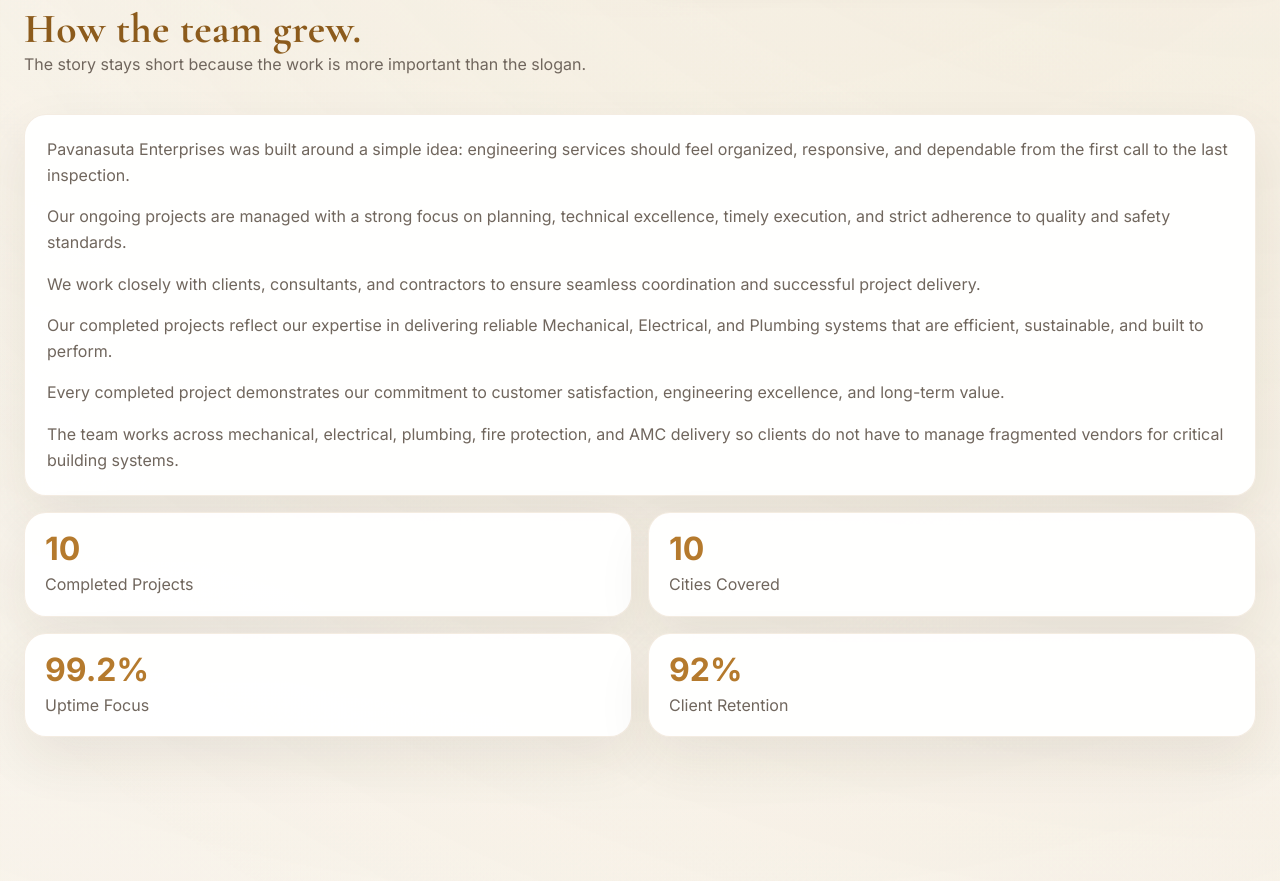
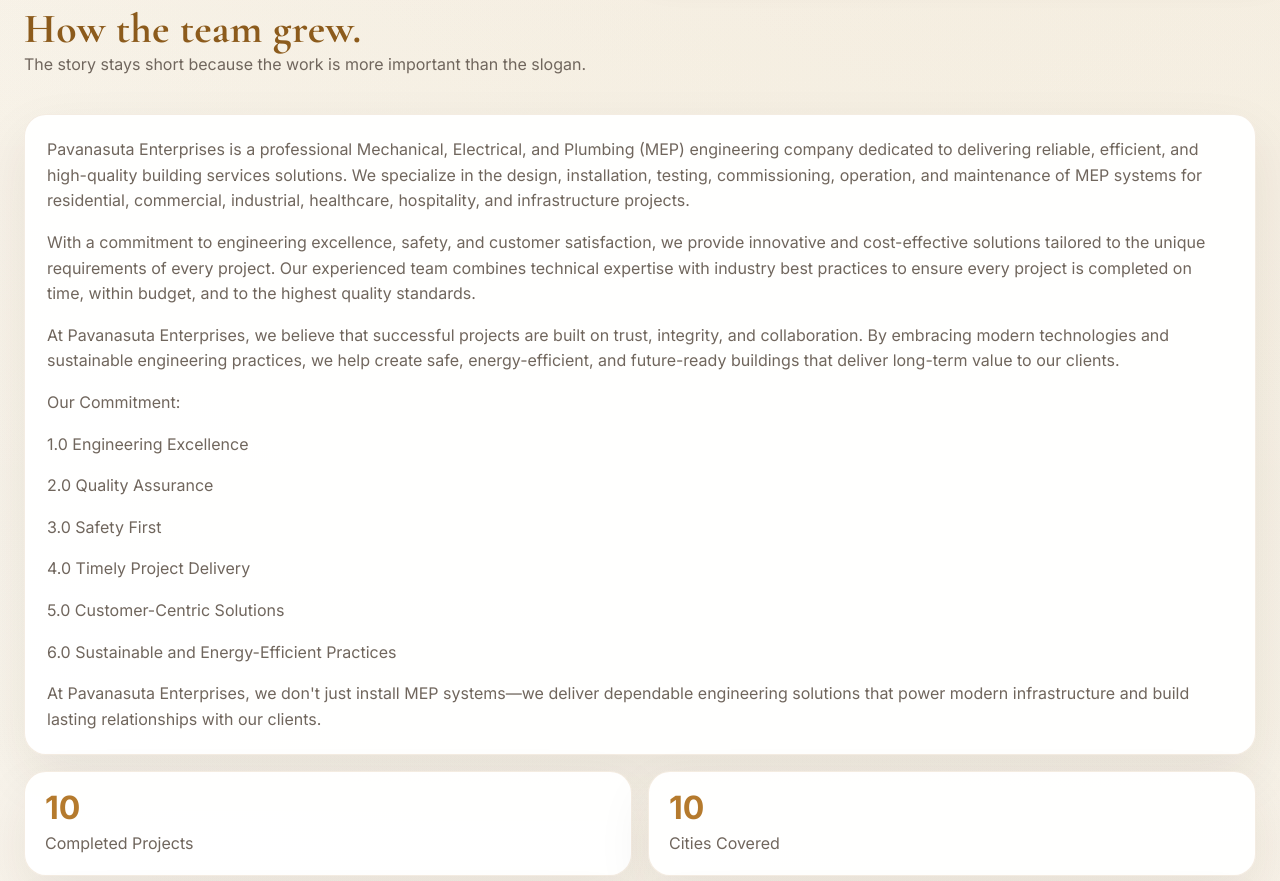
Before and after one commit to chandrshekharbadiger/pavanasutaenterprises.in, a React (Vite) app: page /about-us in a window 1280 px wide. Shown: the part 820-1701 px from the top of the page. Built offline with nearby package versions, Linux system fonts and the light colour scheme.

Commit message:
added new cganges

```diff
--- a/src/layouts/SiteLayout.jsx
+++ b/src/layouts/SiteLayout.jsx
@@ -55,8 +55,7 @@
           <p className="eyebrow">Services</p>
           <h3>Complete MEP engineering solutions</h3>
           <p>
-            Explore the full mechanical, electrical, plumbing, and fire-protection
-            scope, grouped so teams can move from browsing to quoting quickly.
+            <b>Pavanasuta Enterprises</b> provides comprehensive Mechanical, Electrical, and Plumbing (MEP) engineering solutions for residential, commercial, industrial, healthcare, hospitality, and infrastructure projects. Our services are designed to deliver reliable, efficient, and sustainable building systems that meet the highest standards of quality and safety.
           </p>
           <ButtonLink to="/services" variant="secondary" onClick={onClose}>
             View all services
--- a/src/pages/CareersPage.jsx
+++ b/src/pages/CareersPage.jsx
@@ -60,7 +60,7 @@
       )}
       <Seo
         title="Careers"
-        description="Explore current openings, company culture, hiring process, and apply online with resume upload."
+        description="Explore current openings, company culture, hiring process, and apply online with resume upload at Pavanasuta Enterprises."
         path="/careers"
         schema={[
           {
@@ -76,11 +76,10 @@
 
       <section className="page-hero">
         <Breadcrumbs items={[{ label: 'Home', path: '/' }, { label: 'Careers' }]} />
-        <p className="eyebrow">Careers</p>
-        <h1>Join a team that likes organized work and real outcomes.</h1>
+        <p className="eyebrow">Careers at Pavanasuta Enterprises</p>
+        <h1>Help build the future through engineering excellence.</h1>
         <p>
-          The careers page highlights current openings, the way the team works, and a
-          straightforward application flow with resume upload and validation.
+          At Pavanasuta Enterprises, we believe our people are the foundation of our success. We welcome passionate, skilled, and motivated individuals who are eager to build a rewarding career in the MEP industry.
         </p>
         <div className="hero-actions">
           <ButtonLink href="#apply" variant="primary">
@@ -96,7 +95,7 @@
         <SectionHeading
           eyebrow="Current Openings"
           title="Open roles across delivery and service."
-          summary="The openings reflect the team’s core disciplines and how the business operates in the field."
+          summary="Whether you are an experienced professional or a recent graduate, we offer opportunities to develop your technical expertise and take on challenging projects."
         />
         <div className="opening-grid">
           {careerOpenings.map((item) => (
@@ -131,8 +130,8 @@
       <section className="section-block">
         <SectionHeading
           eyebrow="Benefits"
-          title="Why people stay."
-          summary="The focus is on meaningful field exposure, support, and the opportunity to grow in a real engineering environment."
+          title="Why join us?"
+          summary="We are committed to creating a workplace that encourages learning, innovation, teamwork, and professional growth."
         />
         <div className="feature-grid">
           {careerBenefits.map((item) => (
@@ -154,8 +153,8 @@
       <section className="section-block">
         <SectionHeading
           eyebrow="Company Culture"
-          title="Calm, practical, and accountable."
-          summary="Culture here is less about slogans and more about how the work gets done."
+          title="Safe, inclusive, and collaborative."
+          summary="Culture here is rooted in continuous learning, technical training, and a performance-driven environment with clear opportunities for advancement."
         />
         <div className="culture-grid">
           {cultureNotes.map((item) => (
@@ -187,7 +186,7 @@
         <SectionHeading
           eyebrow="Apply Online"
           title="Send your details and resume."
-          summary="The form includes validation and a dedicated thank-you route after submission."
+          summary="If you are committed to excellence and ready to contribute to high-quality engineering solutions, we invite you to become part of the Pavanasuta Enterprises team."
         />
         <div className="quote-band quote-band-inline">
           <form className="quote-form" onSubmit={handleSubmit(onSubmit)}>
--- a/src/pages/ContactPage.jsx
+++ b/src/pages/ContactPage.jsx
@@ -7,7 +7,7 @@
   FiPhoneCall,
   FiShield,
 } from 'react-icons/fi'
-import { Breadcrumbs, ButtonLink, FaqAccordion, Seo, SectionHeading } from '../components'
+import { Breadcrumbs, ButtonLink, FaqAccordion, SectionHeading, Seo } from '../components'
 import { ContactInquiryForm } from '../inquiryComponents'
 import { buildUrl, contactMethods, site } from '../siteContent'
 
@@ -50,9 +50,7 @@
         <p className="eyebrow">Contact</p>
         <h1>Start the conversation with the engineering team.</h1>
         <p>
-          Use the modern enquiry flow below for project quotes, site visits, AMC discussions,
-          or a quick technical call. The layout stays simple, but the routing is built for
-          enterprise-grade follow-up.
+          We'd be pleased to discuss your MEP requirements and provide reliable engineering solutions for your projects. Whether you have an inquiry, need technical support, or would like to request a quotation, our team is here to assist you.
         </p>
         <div className="hero-actions">
           <ButtonLink href={`tel:${site.phoneDigits}`} icon={FiPhoneCall}>
--- a/src/pages/ProjectsPage.jsx
+++ b/src/pages/ProjectsPage.jsx
@@ -1,5 +1,5 @@
+import { motion } from 'framer-motion'
 import { useMemo, useState } from 'react'
-import { motion } from 'framer-motion'
 import { FiFilter, FiImage } from 'react-icons/fi'
 import {
   Breadcrumbs,
@@ -7,8 +7,8 @@
   MiniGallery,
   ProjectCard,
   ProjectCarousel,
+  SectionHeading,
   Seo,
-  SectionHeading,
 } from '../components'
 import { buildUrl, projectFilters, projects, site } from '../siteContent'
 
@@ -102,7 +102,7 @@
         <SectionHeading
           eyebrow="Completed Projects"
           title={`${completed.length} delivered projects in the current filter`}
-          summary="Completed work shows the range of building types and handover quality."
+          summary="Our completed projects reflect our expertise in delivering reliable Mechanical, Electrical, and Plumbing systems that are efficient, sustainable, and built to perform. Every completed project demonstrates our commitment to customer satisfaction, engineering excellence, and long-term value."
         />
         <div className="project-grid">
           {completed.map((project) => (
@@ -115,7 +115,7 @@
         <SectionHeading
           eyebrow="Ongoing Projects"
           title={`${ongoing.length} active projects under delivery`}
-          summary="Ongoing work highlights live coordination, staged execution, and active support."
+          summary="Our ongoing projects are managed with a strong focus on planning, technical excellence, timely execution, and strict adherence to quality and safety standards. We work closely with clients, consultants, and contractors to ensure seamless coordination and successful project delivery."
         />
         <div className="project-grid">
           {ongoing.map((project) => (
--- a/src/siteContent.js
+++ b/src/siteContent.js
@@ -1223,12 +1223,17 @@
 ]
 
 export const companyStory = [
-  'Pavanasuta Enterprises was built around a simple idea: engineering services should feel organized, responsive, and dependable from the first call to the last inspection.',
-  'Our ongoing projects are managed with a strong focus on planning, technical excellence, timely execution, and strict adherence to quality and safety standards.',
-  'We work closely with clients, consultants, and contractors to ensure seamless coordination and successful project delivery.',
-  'Our completed projects reflect our expertise in delivering reliable Mechanical, Electrical, and Plumbing systems that are efficient, sustainable, and built to perform.',
-  'Every completed project demonstrates our commitment to customer satisfaction, engineering excellence, and long-term value.',
-  'The team works across mechanical, electrical, plumbing, fire protection, and AMC delivery so clients do not have to manage fragmented vendors for critical building systems.',
+  'Pavanasuta Enterprises is a professional Mechanical, Electrical, and Plumbing (MEP) engineering company dedicated to delivering reliable, efficient, and high-quality building services solutions. We specialize in the design, installation, testing, commissioning, operation, and maintenance of MEP systems for residential, commercial, industrial, healthcare, hospitality, and infrastructure projects.',
+  'With a commitment to engineering excellence, safety, and customer satisfaction, we provide innovative and cost-effective solutions tailored to the unique requirements of every project. Our experienced team combines technical expertise with industry best practices to ensure every project is completed on time, within budget, and to the highest quality standards.',
+  'At Pavanasuta Enterprises, we believe that successful projects are built on trust, integrity, and collaboration. By embracing modern technologies and sustainable engineering practices, we help create safe, energy-efficient, and future-ready buildings that deliver long-term value to our clients.',
+  'Our Commitment:',
+  '1.0 Engineering Excellence',
+  '2.0 Quality Assurance',
+  '3.0 Safety First',
+  '4.0 Timely Project Delivery',
+  '5.0 Customer-Centric Solutions',
+  '6.0 Sustainable and Energy-Efficient Practices',
+  'At Pavanasuta Enterprises, we don\'t just install MEP systems—we deliver dependable engineering solutions that power modern infrastructure and build lasting relationships with our clients.'
 ]
 
 export const missionVision = [
```
Lines whose indentation alone changed are shown as unchanged.
